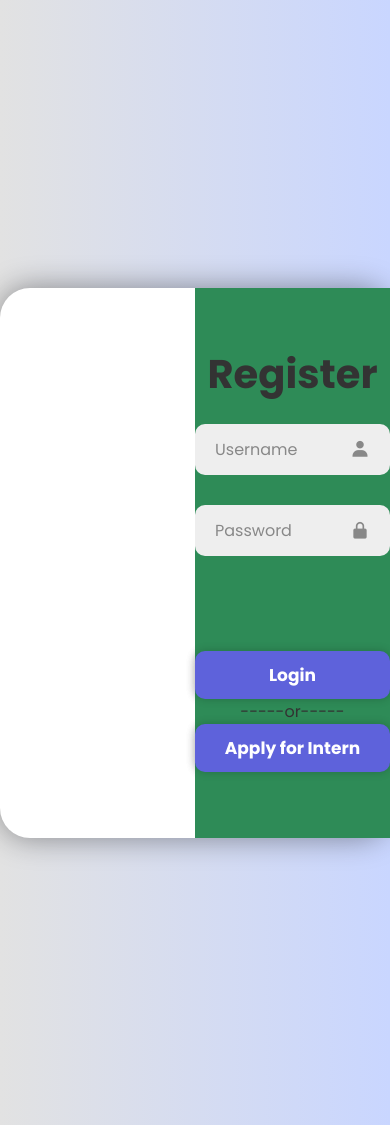
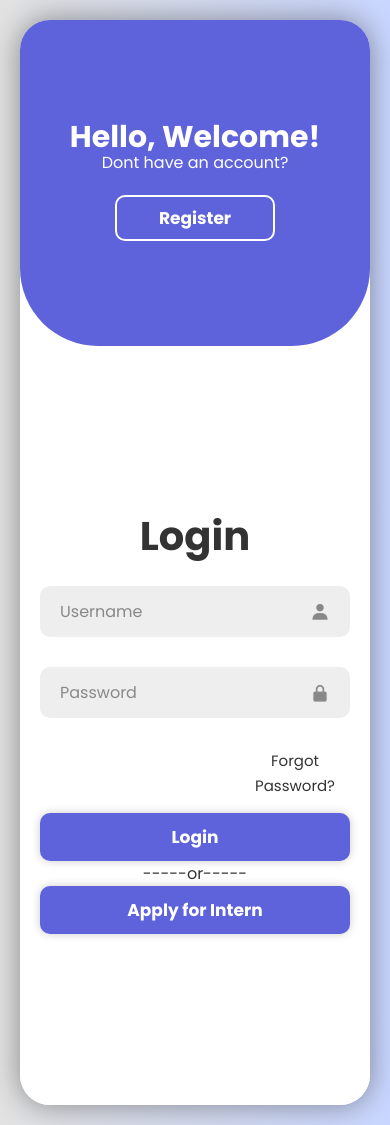
Before and after one commit to rxnjitth/Intern_Management_Portal, a Django app: page / in a window 390 px wide; the page is wider, and only the part inside the window is pictured. Run offline with Django 5.2, Linux system fonts and the light colour scheme.

Commit message:
new style added

```diff
--- a/ips_intern/templates/login.html
+++ b/ips_intern/templates/login.html
@@ -34,6 +34,8 @@
     background: #fff;
     border-radius: 30px;
     box-shadow: 0 0 30px rgba(0,0,0,.4);
+    margin: 20px;
+    overflow: hidden;
 }
 
 .form-box{
@@ -41,11 +43,26 @@
     right: 0;
     width: 50%;
     height: 100%;
-    background: seagreen;
+    background:#fff;
     display: flex;
     align-items: center;
     color: #333;
     text-align: center;
+    padding: 40px;
+    z-index: 1;
+    transition: .6s ease-in-out 1.2s ,visibility 0s 1s;
+}
+
+.container.active .form-box{
+    right: 50%;
+}
+
+.form-box.register{
+    visibility: hidden;
+}
+
+.container.active .form-box.register{
+    visibility: visible;
 }
 
 form{
@@ -112,6 +129,138 @@ form{
     font-weight: 700;
 }
 
+.toggle-box{
+    position: absolute;
+    width: 100%;
+    height: 100%;
+
+}
+
+.toggle-box::before{
+    content: '';
+    position: absolute;
+    left: -250%;
+    width: 300%;
+    height: 100%;
+    background: #5E62DB;
+    border-radius: 150px;
+    z-index: 2;
+    transition: 1.3s ease-in-out;
+}
+
+.container.active .toggle-box::before{
+    left: 50%;
+}
+
+.toggle-panel{
+    position: absolute;
+    width: 50%;
+    height: 100%;
+    /* background: seagreen; */
+    color: #fff;
+    display: flex;
+    flex-direction: column;
+    justify-content: center;
+    align-items: center;
+    z-index: 2;
+    transition: .6s ease-in-out;
+}
+
+.toggle-panel.toggle-left{
+    left: 0;
+    transition-delay: 1.2s;
+}
+
+.container.active .toggle-panel.toggle-left{
+    left: -50%;
+    transition-delay: .6s;
+}
+
+.toggle-panel.toggle-right{
+    right: -50%;
+    transition-delay: .6s;
+}
+
+.container.active .toggle-panel.toggle-right{
+    right: 0;
+    transition-delay: 1.2s;
+}
+
+.toggle-panel p{
+    margin-bottom: 20px;
+}
+
+.toggle-panel .btn{
+    width: 160px;
+    height: 46px;
+    background: transparent;
+    border: 2px solid #fff;
+    box-shadow: none;
+}
+
+@media screen and (max-width:650px) {
+    .container{
+        height: calc(100vh - 40px);
+    }
+
+    .form-box{
+        width: 100%;
+        height: 70%;
+        bottom: 0;
+    }
+
+    .toggle-box::before{
+        left: 0;
+        top: -270%;
+        width: 100%;
+        height: 300%;
+        border-radius: 20vw;
+    }
+
+    .container.active .form-box{
+        right: 0;
+        bottom: 30%;
+    }
+
+    .container.active .toggle-box::before{
+        top: 70%;
+        left: 0;
+    }
+
+    .toggle-panel{
+        width: 100%;
+        height: 30%;
+    }
+
+    .toggle-panel.toggle-left{
+        top: 0;
+    }
+
+    .container.active .toggle-panel.toggle-left{
+        left: 0;
+        top: -30%;
+    }
+
+    .toggle-panel.toggle-right{
+        right: 0;
+        bottom: -30%;
+    }
+
+    .container.active .toggle-panel.toggle-right{
+        bottom: 0;
+    }
+}
+
+@media screen and (max-width:400px) {
+    .form-box{
+        padding: 20px;
+    }
+
+    .toggle-panel h1{
+        font-size: 30px;
+    }
+}
+
 </style>
 
 <body>
@@ -137,7 +286,7 @@ form{
             </form>
         </div>
 
-        <div class="form-box Register">
+        <div class="form-box register">
             <form action="">
                 <h1>Register</h1>
                 <div class = "input-box">
@@ -152,11 +301,41 @@ form{
                     <a href="#">Forgot Password?</a>
                 </div>
                 <button type="submit" class="btn">Login</button>
-                <p>-----or-----</p>
-                <button class="btn">Apply for Intern</button>
             </form>
         </div>
+
+        <div class="toggle-box">
+            <div class="toggle-panel toggle-left">
+                <h1>Hello, Welcome!</h1>
+                <p>Dont have an account?</p>
+                <button class="btn register-btn">Register</button>
+            </div>
+
+            <div class="toggle-panel toggle-right">
+                <h1>Welcome Back!</h1>
+                <p>Already have an account?</p>
+                <button class="btn login-btn">Login</button>
+            </div>
+        </div>
+
     </div>
+
+    <script>
+    // <script src="static/script.js">
+
+        const container = document.querySelector('.container');
+        const registerBtn = document.querySelector('.register-btn');
+        const loginBtn = document.querySelector('.login-btn');
+
+        registerBtn.addEventListener('click',() => {
+            container.classList.add('active')
+        });
+
+        loginBtn.addEventListener('click',() => {
+            container.classList.remove('active')
+        });
+
+    </script>
 
 </body>
 </html>
```
